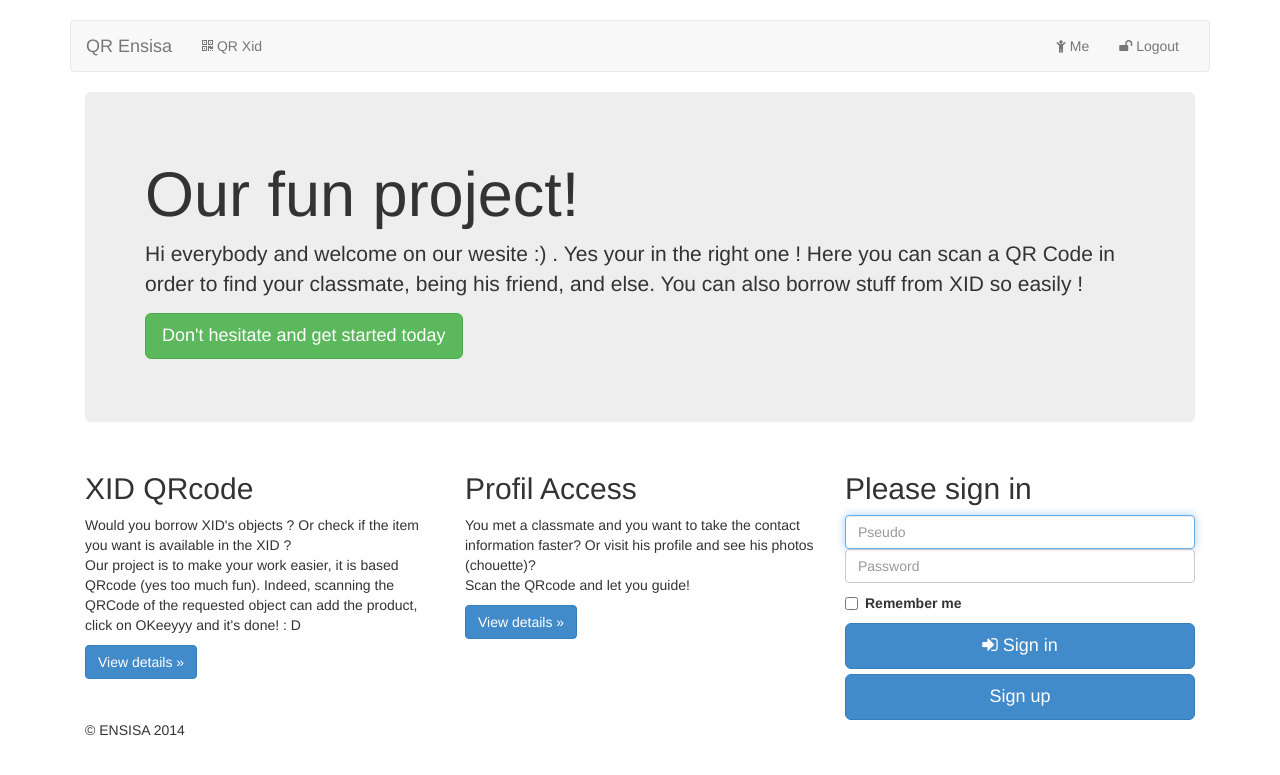
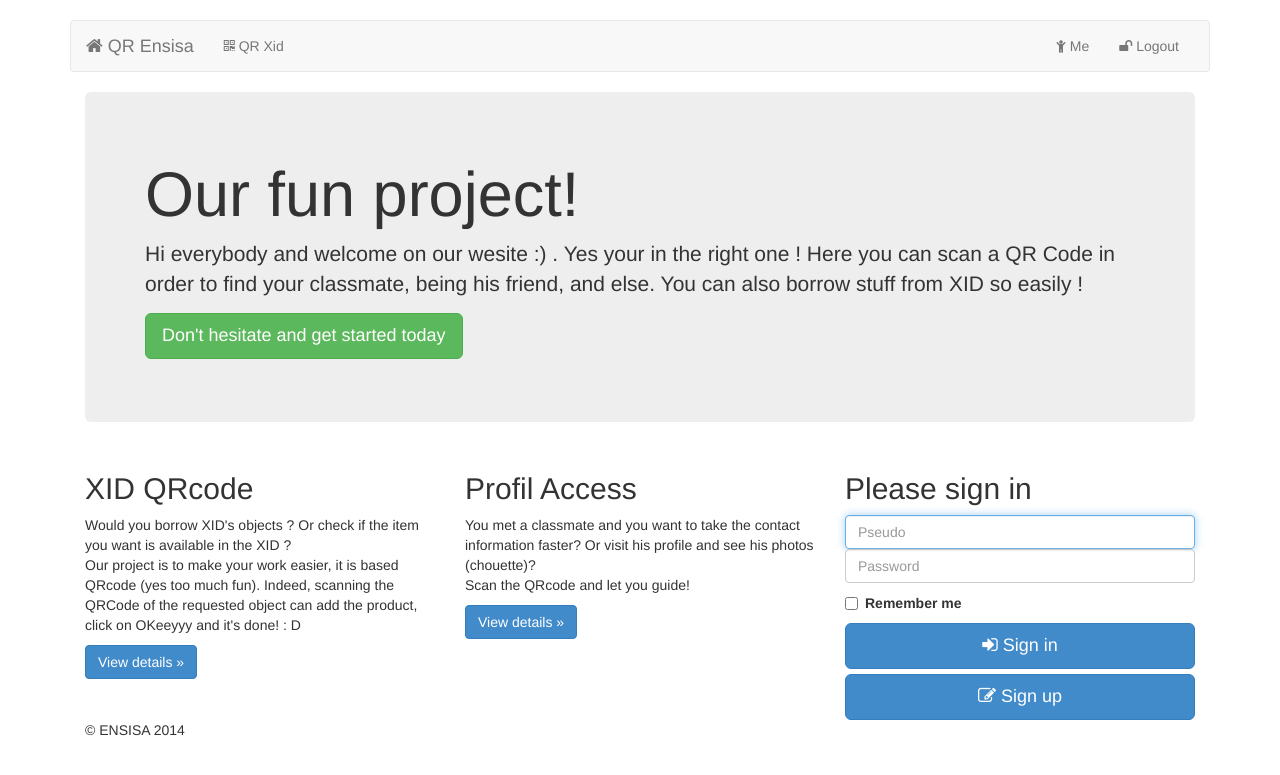
Before and after one commit to JBellec/Projet, a PHP site: page /Projet/ in a window 1280 px wide. Shown: the top 775 px of the page. Run offline with PHP 8.4, Linux system fonts and the light colour scheme; some libraries are stand-ins or nearby versions.

Commit message:
icones home et sign up

```diff
--- a/includes/connexion.php
+++ b/includes/connexion.php
@@ -7,5 +7,5 @@
         <input type="checkbox" value="remember-me"> Remember me
         </label>
         <button class="btn btn-lg btn-primary btn-block" type="submit"><i class="fa fa-sign-in"></i> Sign in</button>
-        <button type="button" class="btn btn-primary btn-lg btn-block" onclick="self.location.href='inscription.php'"> Sign up</button>
+        <button type="button" class="btn btn-primary btn-lg btn-block" onclick="self.location.href='inscription.php'"><i class="fa fa-pencil-square-o"></i> Sign up</button>
 	</form>
--- a/includes/navbar.php
+++ b/includes/navbar.php
@@ -9,7 +9,7 @@
                     <span class="icon-bar"></span>
                     <span class="icon-bar"></span>
                 </button>
-                <a class="navbar-brand" href="index.php">  QR Ensisa</a>
+                <a class="navbar-brand" href="index.php"><i class="fa fa-home"></i>  QR Ensisa</a>
             </div>
             <div class="navbar-collapse collapse">
                 <ul class="nav navbar-nav">
```
